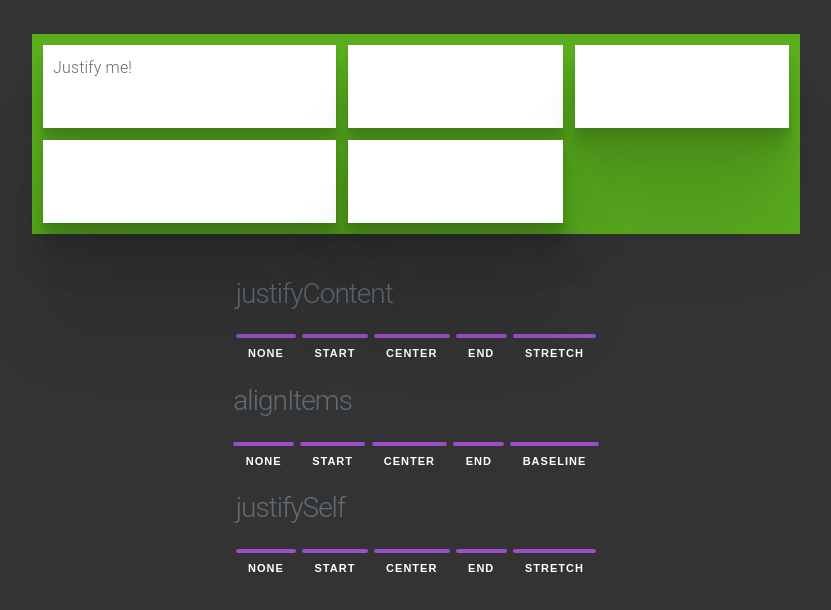
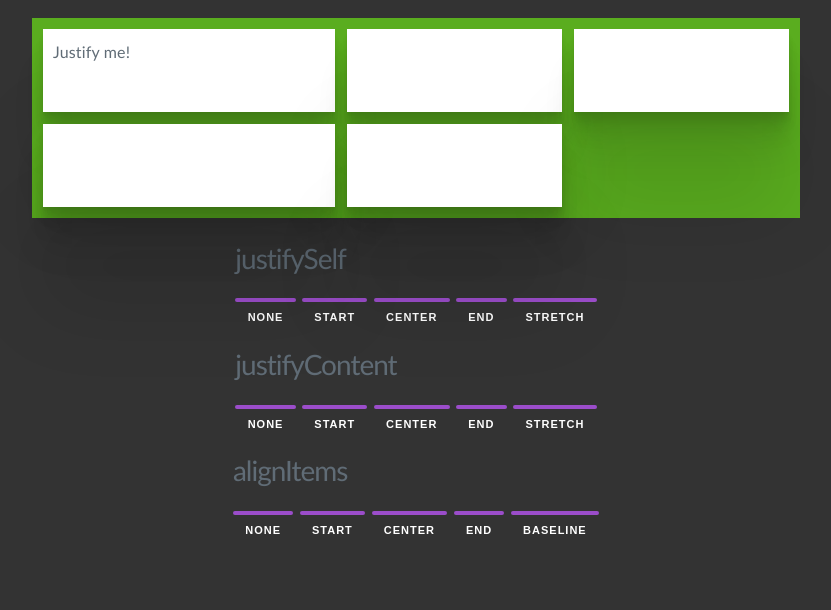
Before and after one commit to BoxPistols/OneTouch_StyleChange-Simple-DesignSystem, a plain HTML site: page index.html in a window 1280 px wide. Shown: the whole page, without its empty margins (224-1055 px from the left). Drawn offline with nearby package versions, Linux system fonts and the light colour scheme.

Commit message:
3 files modified

```diff
--- a/app.js
+++ b/app.js
@@ -16,33 +16,32 @@ const getSelectorAll = (x) => {
   return document.querySelectorAll(`.buttons.${x} > button`);
 };
 
-let getCssProps = (searchElm, cssProps) => {
+const resultJustifySelf = getSelectorAll('justifySelf');
+
+// Test
+const getCssProps = (searchElm) => {
   for (let i = 0; i < searchElm.length; i++) {
     searchElm[i].addEventListener('click', function () {
-      let tx = this.innerText;
-      console.log(tx);
+      console.log(this.innerText);
       let para = document.querySelector('.example');
       let compStyles = window.getComputedStyle(para);
       const style = para.style;
-      style.cssProps = tx;
-      console.log(compStyles.getPropertyValue(cssProps));
+      style.justifySelf = this.innerText;
     });
   }
 };
+getCssProps(resultJustifySelf);
 
-const resultJustifySelf = getSelectorAll('justifySelf');
-getCssProps(resultJustifySelf, 'justifySelf');
-
+// justify Self
 // for (let i = 0; i < resultJustifySelf.length; i++) {
 //   resultJustifySelf[i].addEventListener('click', function () {
+//     let para = document.querySelector('.example');
 //     let tx = this.innerText;
-//     console.log(tx);
-//     //     justifySelf
-//     let para = document.querySelector('.example');
 //     let compStyles = window.getComputedStyle(para);
 //     const style = para.style;
+//     console.log(tx);
 //     style.justifySelf = tx;
-//     console.log(compStyles.getPropertyValue('justifySelf'));
+//     console.log(resultJustifySelf[i]);
 //   });
 // }
 
@@ -82,11 +81,11 @@ for (let i = 0; i < ButtonJustifyContent.length; i++) {
   });
 }
 
-// const className = document.querySelectorAll("element");
+// const className = document.querySelectorAll('element');
 
 // for (let i = 0; i < className.length; i++) {
-//   className[i].addEventListener("click", function () {
-//     this.classList.toggle("example");
+//   className[i].addEventListener('click', function () {
+//     this.classList.toggle('example');
 //     alert(this.classList);
 //   });
 // }
--- a/index.html
+++ b/index.html
@@ -22,6 +22,16 @@
       </div>
 
       <div class="conrtoller">
+        <!-- justifySelf -->
+        <div class="buttons justifySelf">
+          <h3>justifySelf</h3>
+          <button></button>
+          <button>start</button>
+          <button>center</button>
+          <button>end</button>
+          <button>stretch</button>
+        </div>
+
         <!-- Justify -->
         <div class="buttons justifyContent">
           <h3>justifyContent</h3>
@@ -41,16 +51,6 @@
           <button>end</button>
           <button>baseline</button>
         </div>
-
-        <!-- justifySelf -->
-        <div class="buttons justifySelf">
-          <h3>justifySelf</h3>
-          <button></button>
-          <button>start</button>
-          <button>center</button>
-          <button>end</button>
-          <button>stretch</button>
-        </div>
       </div>
     </div>
     <script src="app.js"></script>
--- a/styles.css
+++ b/styles.css
@@ -10,10 +10,11 @@
 
 body {
   background: #333;
+  font-family: optima;
 }
 
 .wrap {
-  padding: 4vh 4vw;
+  padding: 2vh 2vw;
 }
 
 .buttons {
@@ -25,15 +26,18 @@ button {
   padding: 0 2ch;
   max-height: 4px;
   border: none;
+  transition: 0.2s;
 }
 
 button:hover {
-  background-color: teal;
+  background-color: lime;
+  color: lime;
 }
 
 button:active,
 button:focus {
-  background-color: orange;
+  background-color: tomato;
+  color: tomato;
 }
 
 button:first-of-type::before {
@@ -70,5 +74,5 @@ button:first-of-type::before {
   flex-direction: column;
   justify-content: center;
   align-items: center;
-  padding: 4rem;
+  padding: 2rem;
 }
```
